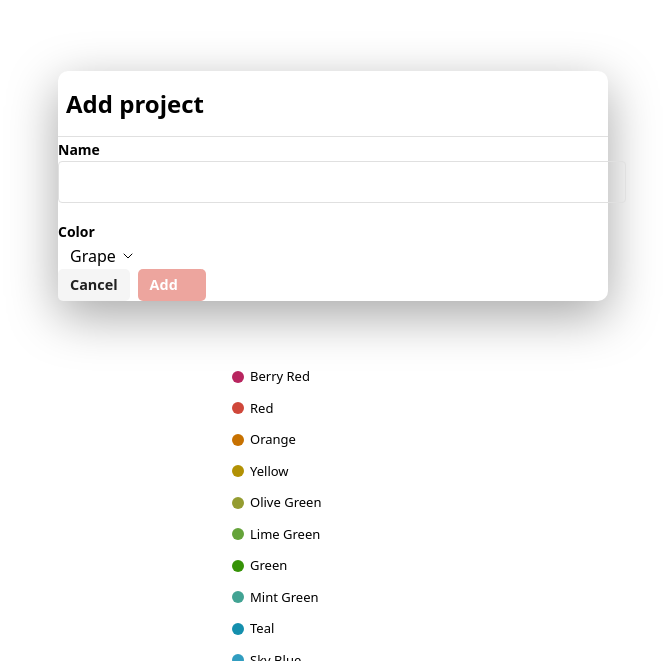
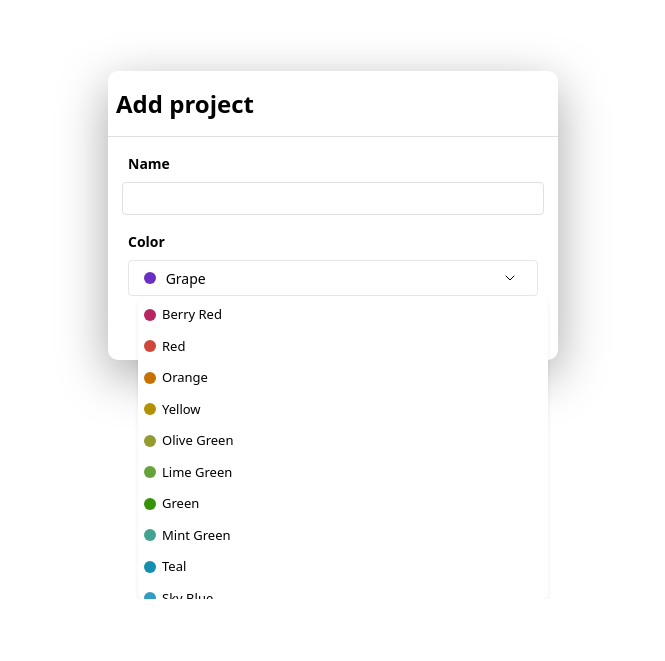
Before and after one commit to youssefKetata/todoist-clone, a plain HTML site: page index.html in a window 1280 px wide. Shown: the part 793-1454 px from the top of the page, without its empty margins (307-972 px from the left). After the commit the page ends 1392 px from the top, so only its background shows below. Drawn offline with Linux system fonts and the light colour scheme.

Commit message:
add project dialog

```diff
--- a/css/form.css
+++ b/css/form.css
@@ -82,7 +82,7 @@ input {
 select {
   min-width: 5rem;
   height: 28px;
-  border: 1px solid #e6e6e6;
+  border: 1px solid rgb(230, 230, 230);
   border-radius: 5px;
   display: flex;
   gap: 20px;
--- a/index.html
+++ b/index.html
@@ -615,5 +615,8 @@
     <!-- js files -->
     <script type="module" src="js/app.js" defer></script>
     <script src="js/dynamic-sidebar.js" defer></script>
+    <script src="js/test.js" defer></script>
+
+    </script>
   </body>
 </html>
--- /dev/null
+++ b/js/test.js
@@ -0,0 +1,60 @@
+setTimeout(() => {
+  // new map colors
+  // const mapColors = {
+  //   berry_red: "#b8255f",
+  //   red: "#cf473a",
+  //   orange: "#c77100",
+  //   yellow: "#b29104",
+  //   olive_green: "#949c31",
+  //   lime_green: "#65a33a",
+  //   green: "#369307",
+  //   mint_green: "#42a393",
+  //   teal: "#148fad",
+  //   sky_blue: "#319dc0",
+  //   light_blue: "#6988a4",
+  //   blue: "#2a67e2",
+  //   grape: "#692ec2",
+  //   violet: "#ac30cc",
+  //   lavender: "#a4698c",
+  //   magenta: "#e05095",
+  //   salmon: "#b2635c",
+  //   charcoal: "#808080",
+  //   grey: "#999",
+  //   taupe: "#8f7a69",
+  // };
+  console.log("Hello from test.js");
+  const ul = document.querySelector("#dropdown-select-51-listbox");
+
+  const btn = document.querySelector("#dropdown-select-51");
+  for (let i = 0; i < ul.children.length; i++) {
+    ul.children[i].addEventListener("mouseover", (e) => {
+      if (e.target.tagName == "LI") {
+        e.target.classList.add("dropdown_select__option--highlighted");
+      }
+    });
+    ul.children[i].addEventListener("mouseleave", (e) => {
+      if (e.target.tagName == "LI") {
+        e.target.classList.remove("dropdown_select__option--highlighted");
+      }
+    });
+    ul.children[i].addEventListener("click", (e) => {
+      console.log(e.currentTarget.getAttribute("data-value"));
+      const selected_color_data = document.querySelector(
+        "#selected_color_data"
+      );
+      // get the two spans in selected_color_data element
+      const spans = selected_color_data.querySelectorAll("span");
+      // change the color of the first span background to var(--named-colorName)
+      spans[0].style.backgroundColor = `var(--named-color-${e.currentTarget.getAttribute(
+        "data-value"
+      )})`;
+      spans[1].textContent = e.currentTarget.textContent;
+      ul.style.display = "none";
+    });
+  }
+
+  btn.addEventListener("click", (e) => {
+    console.log(ul.style.display);
+    ul.style.display = ul.style.display == "block" ? "none" : "block";
+  });
+}, 500);
--- a/project-dialog.html
+++ b/project-dialog.html
@@ -1,11 +1,12 @@
 <style>
   .project-dialog-wrapper {
     padding: 16px;
+    max-width: 450px !important;
   }
   #dropdown-select-51-listbox {
     display: flex;
     flex-direction: column;
-    max-width: 300px;
+    max-width: calc(100% - 12px);
     font-size: 13px;
     border-collapse: collapse;
     list-style: none;
@@ -13,6 +14,7 @@
     max-height: 300px;
     overflow-x: hidden;
     overflow-y: auto;
+    cursor: pointer;
   }
   :root {
     --named-color-berry-red: #b8255f;
@@ -37,11 +39,10 @@
     --named-color-taupe: #8f7a69;
   }
 
-  .color_dropdown_select .color_dropdown_select__color {
+  .color_dropdown_select__color {
     border-radius: 6px;
     display: inline-block;
     height: 12px;
-    /* margin: 8px 6px; */
     width: 12px;
   }
   #dropdown-select-51-listbox > li {
@@ -74,17 +75,92 @@
     margin-bottom: 8px;
   }
 
-  input[type="text"] {
+  .projct-name-input {
+    max-width: 100%;
     width: 100%;
-    padding: 8px;
+    align-self: center;
     border: 1px solid #e0e0e0;
     border-radius: 4px;
     margin-bottom: 16px;
+    padding: 5px;
+  }
+  .form-field {
+    display: flex;
+    flex-direction: column;
+    padding-inline: 20px;
+    font-size: 14px;
+    position: relative;
+  }
+
+  .closeDialog {
+    margin-left: auto;
+  }
+
+  .closeDialog,
+  .add-project {
+    justify-content: center;
+  }
+
+  .project_editor__footer {
+    padding: 16px;
+    display: flex;
+    gap: 8px;
   }
 
   html * {
-    scrollbar-color: var(--scrollbar-thumb-idle) var(--scrollbar-thumb-track);
     scrollbar-width: thin;
+  }
+
+  .project_editor__footer .add-project {
+    background-color: var(--clr-accent);
+    color: var(--clr-primary);
+  }
+
+  .project_editor__footer button {
+    padding-inline: 12px;
+    border-radius: 5px;
+    min-width: 68px;
+    height: 32px;
+    background-color: var(--btn-idle-tint-light);
+    color: var(--btn-text-idle);
+    font-weight: var(--fw-600);
+    font-size: var(--fs-300);
+  }
+
+  .project_editor__footer button:hover {
+    background-color: var(--clr-accent-dark);
+  }
+
+  .project_editor__footer button:disabled {
+    background-color: var(--clr-accent-disabled);
+    color: var(--clr-primary);
+    cursor: not-allowed;
+  }
+
+  .project_editor__footer .closeDialog:hover {
+    background-color: var(--btn-hover-fill);
+  }
+
+  .project-color-input {
+    margin-bottom: 8px;
+  }
+  .color_dropdown_toggle {
+    border: 1px solid rgb(230, 230, 230);
+    padding-block: 5px;
+    padding-inline: 15px;
+    border-radius: 4px;
+  }
+  .color_dropdown_chevron {
+    margin-left: auto;
+  }
+  .dropdown_select--popup {
+    background-color: white;
+    border-radius: 5px;
+    box-shadow: 0 2px 4px 0 rgba(0, 0, 0, 0.08);
+  }
+
+  li[role="option"].dropdown_select__option--highlighted {
+    background-color: #f3f3f3;
   }
 </style>
 
@@ -92,14 +168,17 @@
   <header class="project-dialog-header">
     <h2>Add project</h2>
   </header>
-  <div></div>
+
+  <div class="form-field">
     <label for="project-name">Name</label>
-  <input type="text" id="project-name" />
+    <input type="text" id="project-name" class="projct-name-input" />
+  </div>
+
   <!-- <label for="project-color">Color</label>
   <input type="color" id="project-color" /> -->
-  <!--  -->
-  <div class="form_field">
-    <div class="fb8d74bb db26b033 _8c75067a">
+
+  <div class="form-field">
+    <div class="project-color-input">
       <label id="edit_project_modal_field_color_label">Color</label>
     </div>
     <button
@@ -109,16 +188,15 @@
       aria-controls="dropdown-select-51-popup"
       aria-expanded="false"
       aria-haspopup="listbox"
-      class="color_dropdown_toggle fb8d74bb _14423c92 _1f362dec ad0ccf15 _5f8879d9 _45a8f27f b76144ce _8c75067a _958da546"
+      class="color_dropdown_toggle"
+      id="dropdown-select-51"
     >
-      <div
-        class="fb8d74bb _14423c92 _4e9ab24b ad0ccf15 _9510d053 d70b3c17 _5f8879d9 b76144ce c3b69d70 _2580a74b"
-      >
+      <div id="selected_color_data">
         <span
           class="color_dropdown_select__color"
           style="background-color: var(--named-color-grape)"
-        ></span
-        ><span id="element" class="color_dropdown_select__name">Grape</span>
+        ></span>
+        <span id="element" class="color_dropdown_select__name">Grape</span>
       </div>
       <svg
         xmlns="http://www.w3.org/2000/svg"
@@ -136,14 +214,14 @@
         ></path>
       </svg>
     </button>
-  </div>
-
+    <!-- test  -->
     <div
       class="popper"
       style="
         position: absolute;
         inset: 0px auto auto 0px;
-      transform: translate(168px, 290px);
+        transform: translate(30px, 68px);
+        width: 100%;
       "
       data-placement="bottom"
     >
@@ -160,7 +238,7 @@
           aria-activedescendant="dropdown-select-51-option-berry-red"
         >
           <li
-          class="dropdown_select__option--highlighted"
+            class=""
             id="dropdown-select-51-option-berry-red"
             role="option"
             data-value="berry_red"
@@ -503,8 +581,10 @@
       </div>
     </div>
     <!--  -->
+  </div>
 
-  <div class="task_editor__footer__action-buttons">
+  <div class="">
+    <div class="project_editor__footer">
       <button
         aria-label="Cancel"
         type="button"
@@ -514,28 +594,15 @@
         <span class="">Cancel</span></button
       ><button
         disabled
-      aria-label="Add task"
+        aria-label="Add project"
         type="submit"
         formmethod="dialog"
         aria-disabled="true"
-      class="add-task"
-      id="add-task"
+        class="add-project"
+        id="add-project"
       >
         <span class="">Add</span>
       </button>
     </div>
+  </div>
 </dialog>
-<script>
-  const checkmark = `<svg
-            xmlns="http://www.w3.org/2000/svg"
-            viewBox="0 0 12 12"
-            width="12"
-            height="12"
-            class="color_dropdown_select__checkmark">
-            <path
-              fill="currentColor"
-              fill-rule="evenodd"
-              d="M4.902 6.975l4.182-4.244a.74.74 0 0 1 1.06 0 .775.775 0 0 1 0 1.081L5.432 8.597a.74.74 0 0 1-1.06 0L1.78 5.975a.775.775 0 0 1 0-1.081.74.74 0 0 1 1.061 0l2.06 2.081z"
-            ></path>
-          </svg>`;
-</script>
```
Lines whose indentation alone changed are shown as unchanged.
